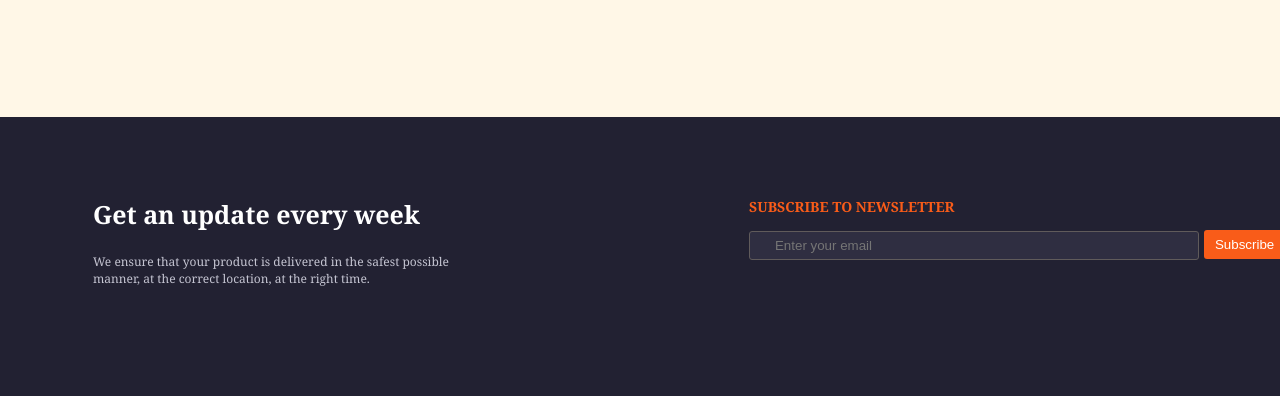
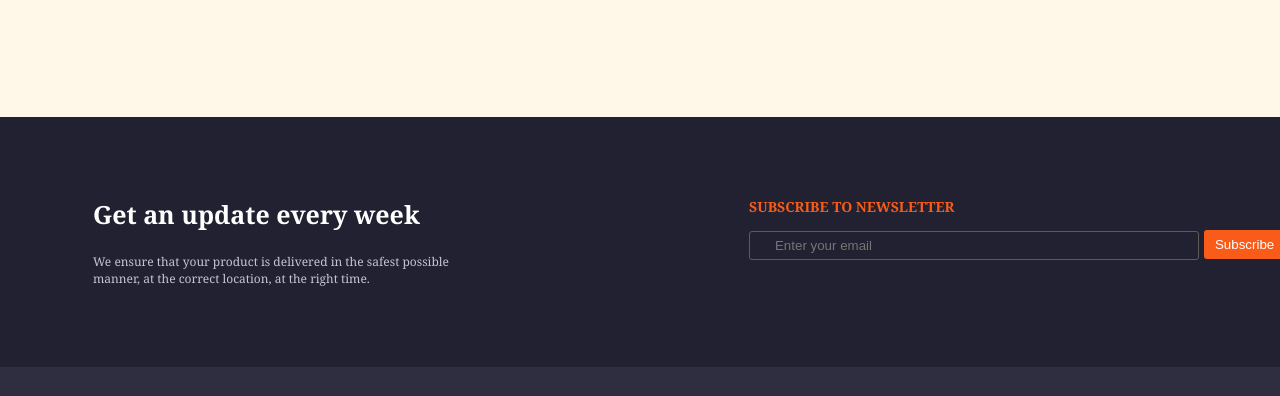
Before and after one commit to amerhonic/it-camp1, a plain HTML site: page fundemental arc/sajt/index.html in a window 1280 px wide. Shown: the part 4366-4762 px from the top of the page. Drawn offline with Linux system fonts and the light colour scheme.

Commit message:
last one

```diff
--- a/fundemental arc/sajt/style.css
+++ b/fundemental arc/sajt/style.css
@@ -377,11 +377,11 @@ span {
   margin-right: 5px;
 }
 .pading {
-  height: 250px;
+  height: 200px;
   background-color: #222132;
   width: 1446px;
   padding-top: 80px;
-  padding-bottom: 230px;
+  padding-bottom: 170px;
 }
 .dole {
   display: flex;
@@ -403,7 +403,7 @@ span {
   border-radius: 3px;
   border: 1px solid;
   padding-left: 25px;
-  background-color: #2f2e41;
+  background-color: #222132;
   border-color: rgb(96, 91, 91);
 }
 .navi h2 {
```
